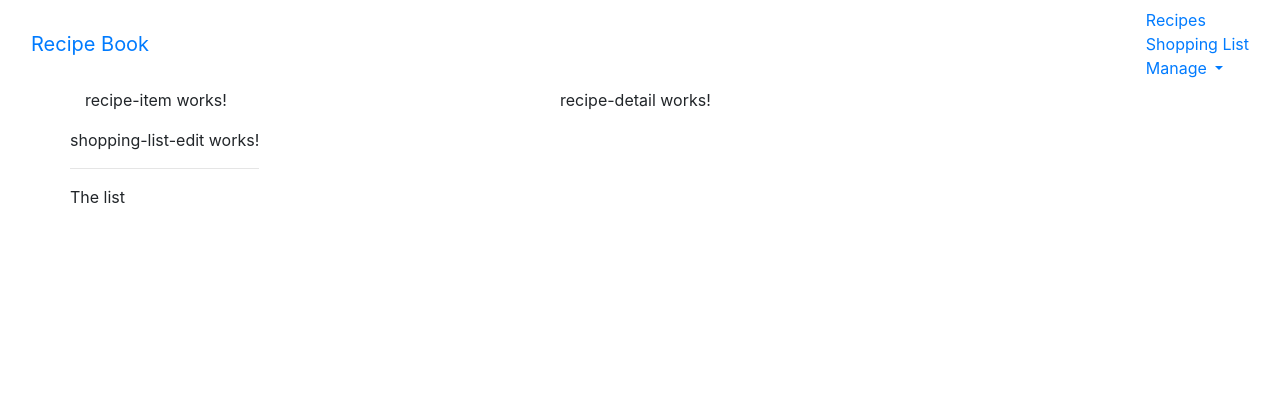
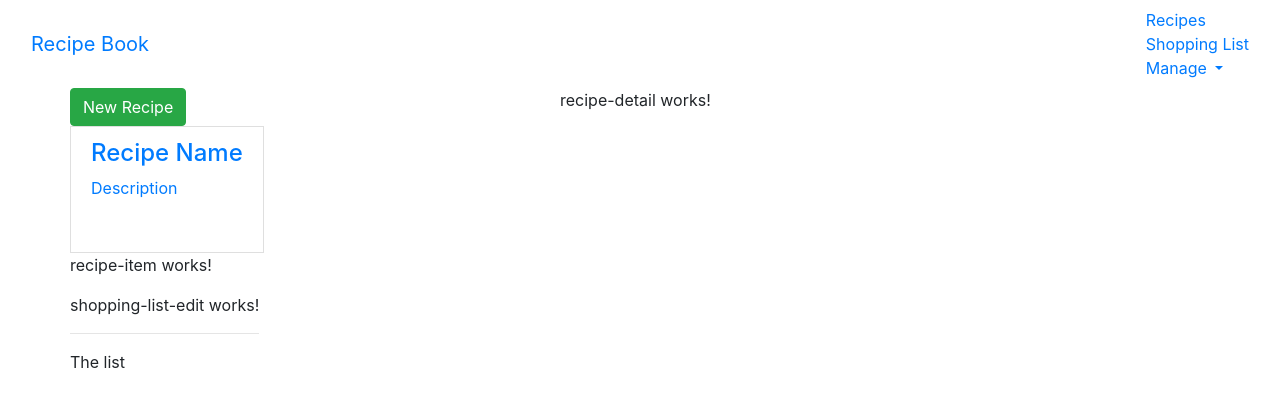
Before and after one commit to GergKllai1/recipe-book, an Angular app: page / in a window 1280 px wide. Shown: the top 406 px of the page. Built offline with nearby package versions, Linux system fonts and the light colour scheme.

Commit message:
Adds placeholders and styling for recipe list component

```diff
--- a/src/app/recipes/recipe-list/recipe-list.component.html
+++ b/src/app/recipes/recipe-list/recipe-list.component.html
@@ -1 +1,19 @@
-<app-recipe-item></app-recipe-item>
+<div class="row">
+    <div class="col-xs-12">
+        <button class="btn btn-success">New Recipe</button>
+    </div>
+</div>
+<div class="row">
+    <div class="col-xs-12">
+        <a href="#" class="list-group-item clearfix">
+            <div class="pull-left">
+                <h4 class="list-group-item-heading">Recipe Name</h4>
+                <p class="list-group-item-text">Description</p>
+            </div>
+            <span class="pull-right">
+                <img src="" alt="" class="img-responsive" style="max-height: 50px">
+            </span>
+        </a>
+        <app-recipe-item></app-recipe-item>
+    </div>
+</div>
--- a/src/app/recipes/recipes.component.ts
+++ b/src/app/recipes/recipes.component.ts
@@ -1,4 +1,6 @@
 import { Component, OnInit } from '@angular/core';
+
+import { Recipe } from '../recipes/recipe.model'
 
 @Component({
   selector: 'app-recipes',
@@ -6,7 +8,10 @@
   styleUrls: ['./recipes.component.css']
 })
 export class RecipesComponent implements OnInit {
-  recipes = [];
+  recipes: Recipe[] = [
+    new Recipe('A Test Recipe', 'This is a test for the recipe',
+    'https://res.cloudinary.com/hellofresh/image/upload/f_auto,fl_lossy,h_436,q_auto/v1/hellofresh_s3/image/enchiladas-aux-legumes-1a1102aa.jpg')
+  ];
 
   constructor() { }
 
```
